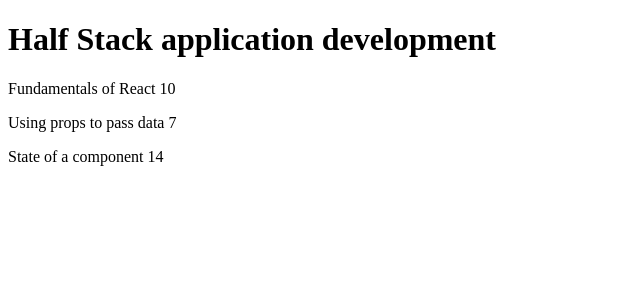
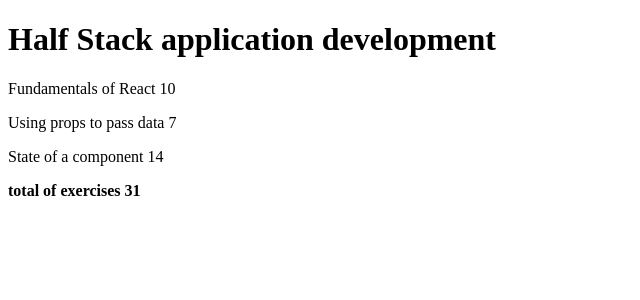
Before and after one commit to bmukha/FullStackOpen, a JavaScript app in the folder part2/courseinfo/: page / in a window 1280 px wide. Shown: the top 300 px of the page, without its empty margins (0-640 px from the left). Built offline with nearby package versions, Linux system fonts and the light colour scheme.

Commit message:
exercise 2.2 done

```diff
--- a/part2/courseinfo/src/App.js
+++ b/part2/courseinfo/src/App.js
@@ -1,6 +1,10 @@
 const Header = ({ name }) => <h1>{name}</h1>
 
-// const Total = ({ sum }) => <p>Number of exercises {sum}</p>
+const Total = ({ parts }) => (
+  <strong>
+    <p>total of exercises {parts[0].exercises + parts[1].exercises + parts[2].exercises}</p>
+  </strong>
+)
 
 const Part = ({ part }) => (
   <p>
@@ -18,6 +22,7 @@
   <>
     <Header name={course.name} />
     <Content parts={course.parts} />
+    <Total parts={course.parts} />
   </>
 )
 const App = () => {
```
